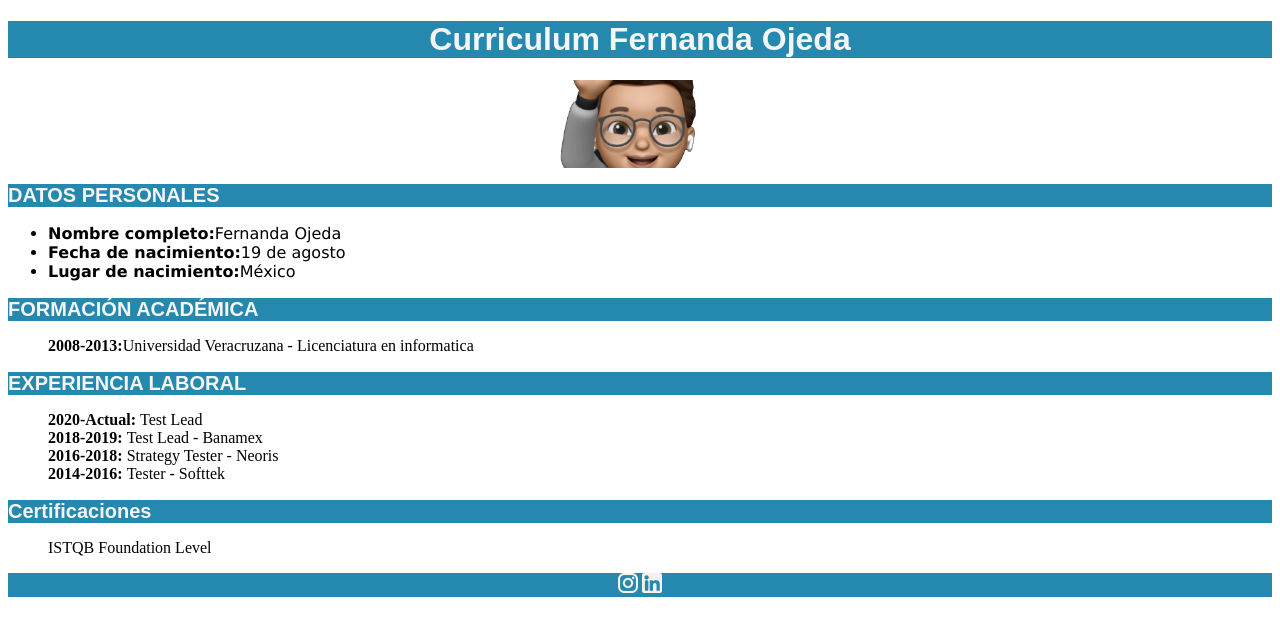
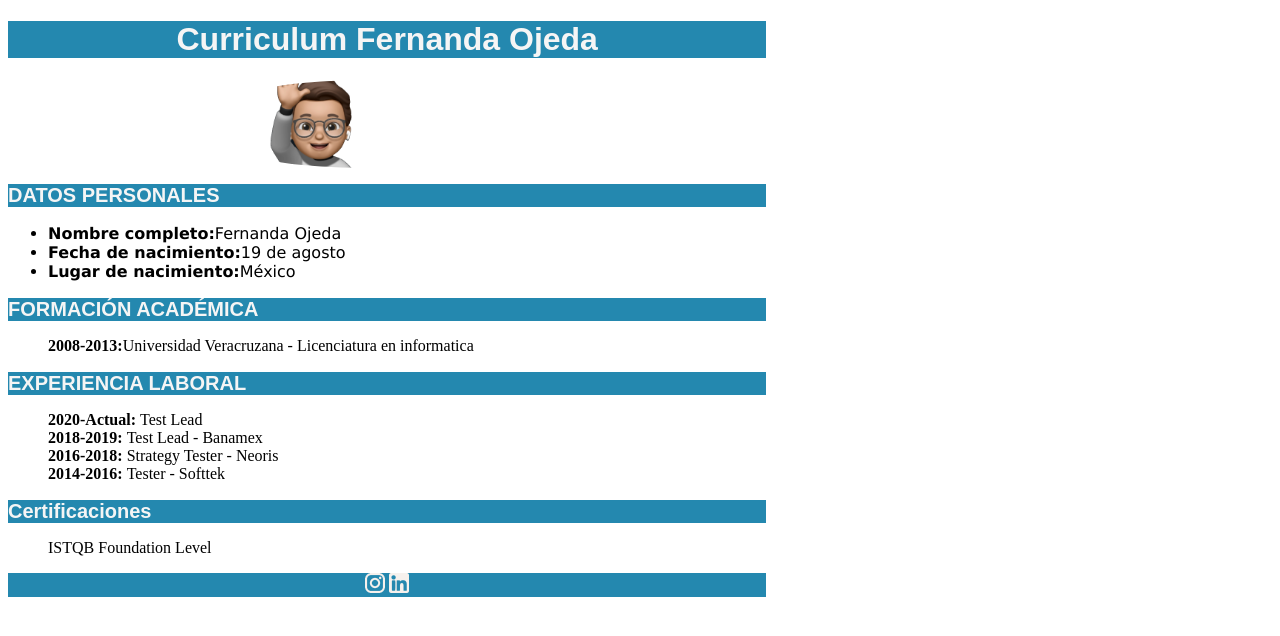
Before and after one commit to feroh/DH-FrontEnd, a plain HTML site: page index.html in a window 1280 px wide. Drawn offline with Linux system fonts and the light colour scheme.

Commit message:
cambios2

```diff
--- a/css/style.css
+++ b/css/style.css
@@ -4,6 +4,7 @@ header {
     font-family: Arial, Helvetica, sans-serif;
     margin: 0%;
     margin-top: 0%;
+    width: 60%;
 }
 
 /* selector de clase */
@@ -12,6 +13,7 @@ header {
     font-family: Arial, Helvetica, sans-serif;
     font-size: 20px;
     font-weight: 700;
+    width: 60%;
 
 
 
@@ -21,12 +23,13 @@ header {
     background-image: url(../img/Foto.png);
     background-repeat: no-repeat;
     background-size: 15%;
-    background-position: center;
+    background-position: left;
     border-radius: 15%;
     margin: auto;
     padding-block-end: 3%;
     display:flex;
-    height: ;
+    width: 60%;
+
 }
 .datos{
     background-color: white;
@@ -43,6 +46,7 @@ h1{
     font-weight: 700;
     line-height: 29.64px;
     text-align: center;
+    width: 60%;
 }
 
 
@@ -50,4 +54,5 @@ h1{
 footer{
     background-color:#2488af;
     text-align: center;
+    width: 60%;
 }
```
